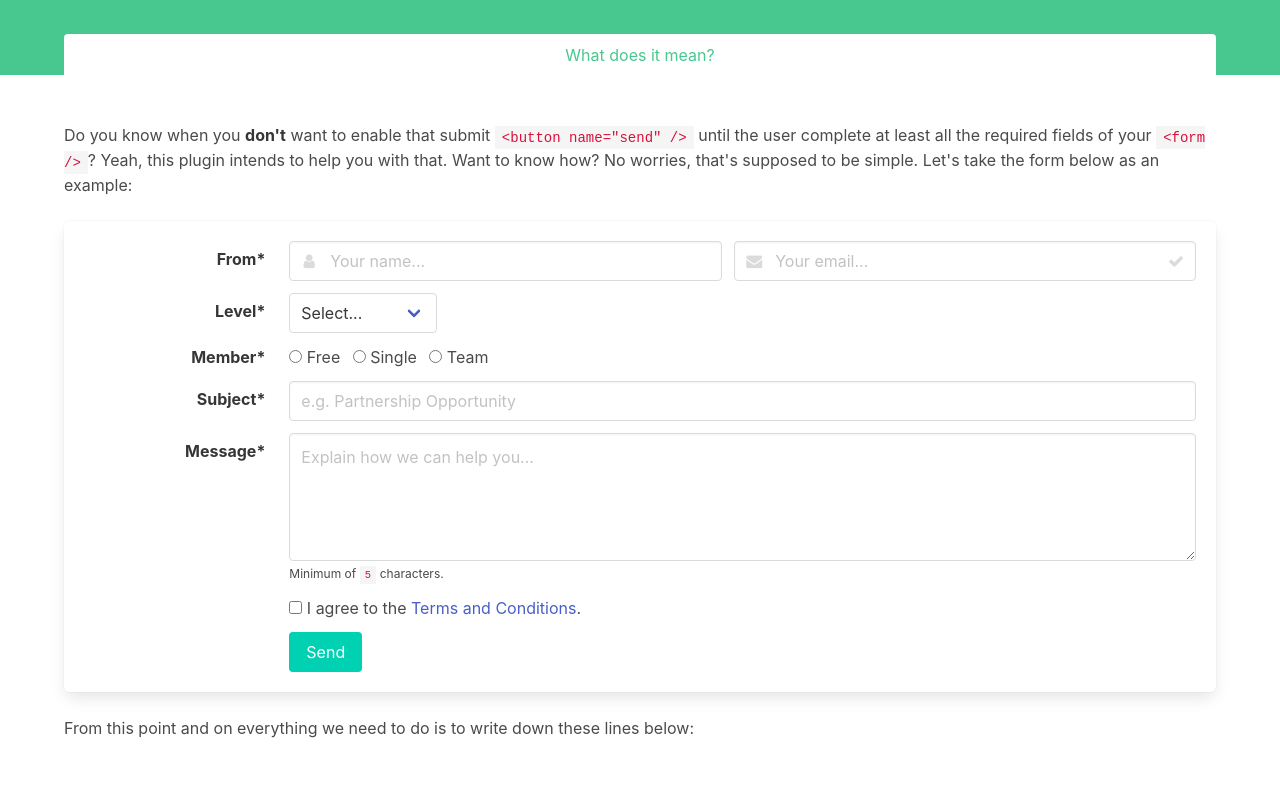
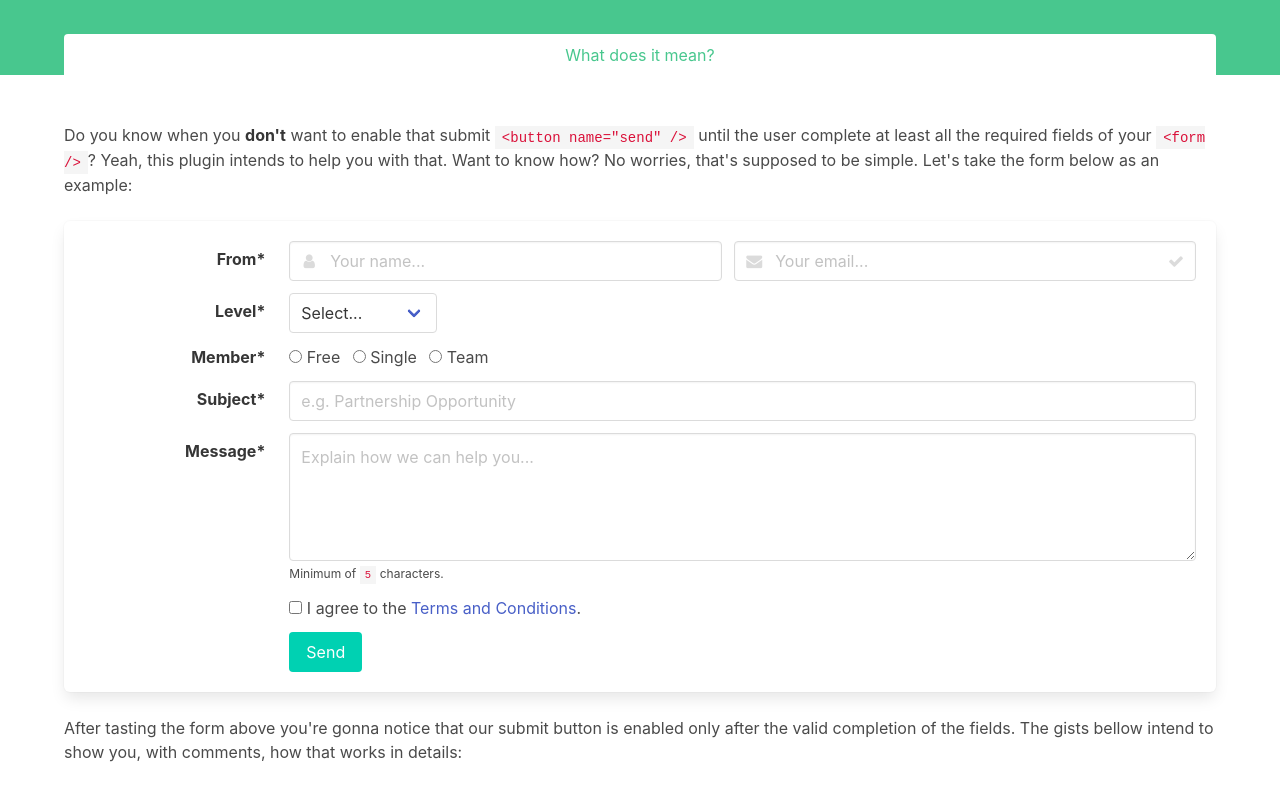
Before and after one commit to eagostini/jquery-hanging, a website: page docs/index.html in a window 1280 px wide. Shown: the part 725-1525 px from the top of the page. Drawn offline with nearby package versions, Linux system fonts and the light colour scheme.

Commit message:
Documentation
Improving the explanation for the gists.

```diff
--- a/docs/index.html
+++ b/docs/index.html
@@ -197,7 +197,7 @@
                 </form>
 
                 <div class="content">
-                    <p>From this point and on everything we need to do is to write down these lines below:</p>
+                    <p>After tasting the form above you're gonna notice that our submit button is enabled only after the valid completion of the fields. The gists bellow intend to show you, with comments, how that works in details:</p>
                 </div>
 
                 <script src="https://gist.github.com/eagostini/6ee686ea81e2c76720347225c0a23af6.js" type="text/javascript"></script>
```
